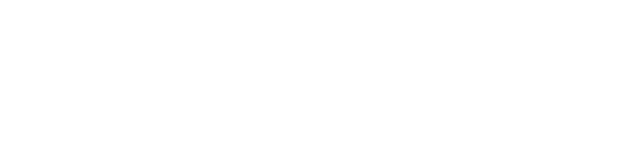
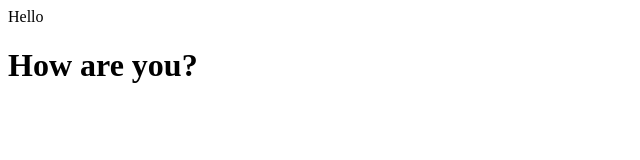
Before and after one commit to IrynaGuravska/nauka-gita-2, a plain HTML site: page index.html in a window 1280 px wide. Shown: the whole page, without its empty margins (0-640 px from the left). Drawn offline with Linux system fonts and the light colour scheme.

Commit message:
Update index.html

```diff
--- a/index.html
+++ b/index.html
@@ -7,6 +7,7 @@
    <title>Document</title>
 </head>
 <body>
-
+   <div class ="conteiner">Hello</div>
+   <h1>How are you?</h1>
 </body>
 </html>
```
